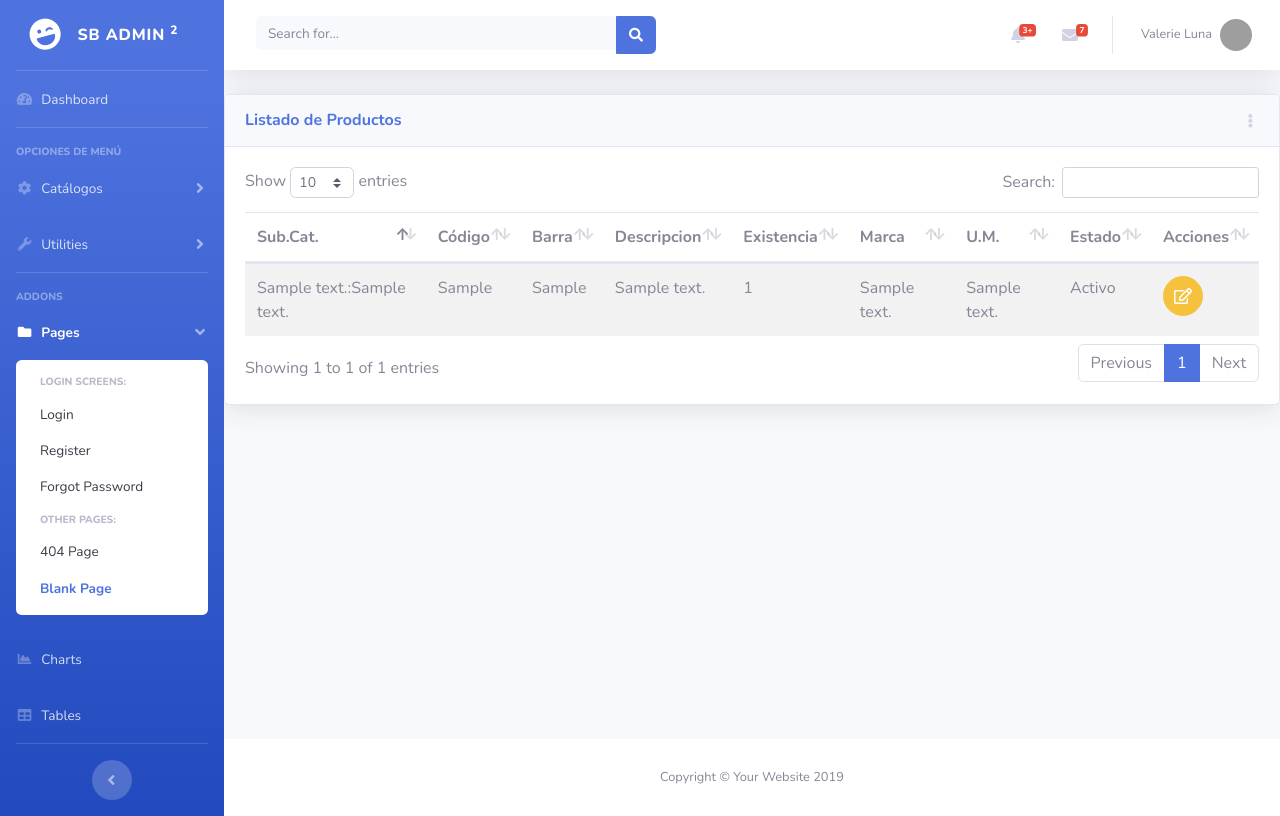
After one commit to JTorres1026/Proyecto_Final_DW, a Django app: page /inv/productos/ in a window 1280 px wide. The commit adds this page. Run offline with Django 3.2, Linux system fonts and the light colour scheme; a user stored in the database is signed in; tables that the repository leaves empty hold one stand-in row (values such as "Sample post"); some libraries are stand-ins or nearby versions; grey boxes are pictures that could not be loaded.

Commit message:
completado hasta video 95

```diff
--- a/inv/models.py
+++ b/inv/models.py
@@ -76,3 +76,31 @@ class UnidadMedida(ClaseModelo):
 
     class Meta:
         verbose_name_plural= "Unidades de Medida"
+
+
+class Producto(ClaseModelo):
+    codigo= models.CharField(
+        max_length=20,
+        unique=True
+    )
+
+    codigo_barra= models.CharField(max_length=50)
+    descripcion= models.CharField(max_length=200)
+    precio= models.FloatField(default=0)
+    existencia= models.IntegerField(default=0)
+    ultima_compra= models.DateField(null=True, blank=True)
+
+    marca= models.ForeignKey(Marca,on_delete=models.CASCADE)
+    unidad_medida= models.ForeignKey(UnidadMedida, on_delete=models.CASCADE)
+    subcategoria= models.ForeignKey(SubCategoria, on_delete=models.CASCADE)
+
+    def __str__(self):
+        return '{}'.format(self.descripcion)
+
+    def save(self):
+        self.descripcion= self.descripcion.upper()
+        super(Producto, self).save()
+
+    class Meta:
+        verbose_name_plural= "Productos"
+        unique_together= ('codigo', 'codigo_barra')
--- /dev/null
+++ b/inv/templates/inv/producto_list.html
@@ -0,0 +1,87 @@
+
+
+
+{% extends 'base/base.html' %}
+
+{% block page_content %}
+
+<div class="card shadow mb-4">
+    <!-- Card Header - Dropdown -->
+    <div class="card-header py-3 d-flex flex-row align-items-center justify-content-between">
+      <h6 class="m-0 font-weight-bold text-primary">Listado de Productos</h6>
+      <div class="dropdown no-arrow">
+        <a class="dropdown-toggle" href="#" role="button" id="dropdownMenuLink" data-toggle="dropdown" aria-haspopup="true" aria-expanded="false">
+          <i class="fas fa-ellipsis-v fa-sm fa-fw text-gray-400"></i>
+        </a>
+        <div class="dropdown-menu dropdown-menu-right shadow animated--fade-in" aria-labelledby="dropdownMenuLink">
+          <div class="dropdown-header">Dropdown Header:</div>
+          <a class="dropdown-item" href="#"><i class="far fa-calendar-plus"></i>Nuevo</a>
+
+        </div>
+      </div>
+    </div>
+    <!-- Card Body -->
+    <div class="card-body">
+        {% if not obj %}
+            <div class="alert alert-info">
+                No hay productos
+            </div>
+
+        {% else %}
+
+
+
+        <table class="table table-striped table-hover">
+            <thead>
+                <th>Sub.Cat.</th>
+                <th>Código</th>
+                <th>Barra</th>
+                <th>Descripcion</th>
+                <th>Existencia</th>
+                <th>Marca</th>
+                <th>U.M.</th>
+                <th>Estado</th>
+                <th class="all">Acciones</th>
+            </thead>
+
+            <tbody>
+
+                {% for item in obj %}
+                    <tr>
+                        <td>{{ item.subcategoria }}</td>
+                        <td>{{ item.codigo }}</td>
+                        <td>{{ item.codigo_barra }}</td>
+                        <td>{{ item.descripcion }}</td>
+                        <td>{{ item.existencia }}</td>
+                        <td>{{ item.marca }}</td>
+                        <td>{{ item.unidad_medida }}</td>
+                        <td>{{ item.estado|yesno:"Activo,Inactivo" }}</td>
+
+                        <td>
+                            <!--
+                            <a href="{% url 'inv:subcategoria_edit' item.id %}" class="btn btn-warning btn-circle" role="button" > <i class="far fa-edit"></i>  </a>
+                            <a href="{% url 'inv:subcategoria_del' item.id %}" class="btn btn-danger btn-circle" role="button" > <i class="far fa-trash-alt"></i>  </a>
+                            -->
+                            <button class="btn btn-warning btn-circle"><i class="far fa-edit"></i></button>
+                        </td>
+                    </tr>
+                {% endfor %}
+
+            </tbody>
+
+        </table>
+        {% endif %}
+    </div>
+  </div>
+{% endblock %}
+
+
+{% block js_page %}
+  <script>
+    //Call the datatables jQuery plugin
+    $(document).ready(function(){
+      $('.table').DataTable();
+    });
+  </script>
+
+{% endblock %}
--- a/inv/urls.py
+++ b/inv/urls.py
@@ -2,7 +2,7 @@
 from django.urls import path
 from .views import CategoriaView, CategoriaNew, CategoriaEdit, CategoriaDel, SubCategoriaView, \
 SubCategoriaNew, SubCategoriaEdit, SubCategoriaDel, MarcaView, MarcaNew, MarcaEdit , marca_inactivar, \
-UMView,UMNew,UMEdit,um_inactivar
+UMView,UMNew,UMEdit,um_inactivar , ProductoView, ProductoNew, ProductoEdit, producto_inactivar
 
 urlpatterns = [
     path('categorias/', CategoriaView.as_view(), name='categoria_list'),
@@ -25,4 +25,10 @@ urlpatterns = [
     path('um/new', UMNew.as_view(), name='um_new'),
     path('um/edit/<int:pk>', UMEdit.as_view(), name='um_edit'),
     path('um/inactivar/<int:id>', um_inactivar, name='um_inactivar'),
+
+
+    path('productos/', ProductoView.as_view(), name='producto_list'),
+    path('productos/new', ProductoNew.as_view(), name='producto_new'),
+    path('productos/edit/<int:pk>', ProductoEdit.as_view(), name='producto_edit'),
+    path('productos/inactivar/<int:id>', producto_inactivar, name='producto_inactivar'),
 ]
--- a/inv/views.py
+++ b/inv/views.py
@@ -6,11 +6,11 @@ from django.views import generic
 
 from django.contrib.auth.mixins import LoginRequiredMixin
 
-from .models import Categoria, SubCategoria, Marca, UnidadMedida
+from .models import Categoria, SubCategoria, Marca, UnidadMedida, Producto
 
 from django.urls import reverse_lazy
 
-from .forms import CategoriaForm, SubCategoriaForm, MarcaForm, UMForm
+from .forms import CategoriaForm, SubCategoriaForm, MarcaForm, UMForm, ProductoForm
 
 class CategoriaView(LoginRequiredMixin, generic.ListView):
     model = Categoria
@@ -198,3 +198,56 @@ def um_inactivar(request,id):
         return redirect("inv:um_list")
 
     return render(request, template_name, contexto)
+
+
+class ProductoView(LoginRequiredMixin, generic.ListView):
+    model = Producto
+    template_name = "inv/producto_list.html"
+    context_object_name = "obj"
+    login_url = "bases:login"
+
+
+class ProductoNew(LoginRequiredMixin,generic.CreateView):
+    model= Producto
+    template_name= "inv/producto_form.html"
+    context_object_name= "obj"
+    form_class= ProductoForm
+    success_url= reverse_lazy("inv:producto_list")
+    login_url= "base:login"
+
+    def form_valid(self, form):
+        form.instance.uc = self.request.user
+        return super().form_valid(form)
+
+
+
+class ProductoEdit(LoginRequiredMixin,generic.UpdateView):
+    model= Producto
+    template_name= "inv/producto_form.html"
+    context_object_name= "obj"
+    form_class= ProductoForm
+    success_url= reverse_lazy("inv:producto_list")
+    login_url= "base:login"
+
+    def form_valid(self, form):
+        form.instance.um = self.request.user.id
+        return super().form_valid(form)
+
+
+def producto_inactivar(request,id):
+    prod= Producto.objects.filter(pk=id).first()
+    contexto= {}
+    template_name="inv/catalogos_del.html"
+
+    if not prod:
+        return redirect("inv:producto_list")
+
+    if request.method=='GET':
+        contexto={'obj':prod}
+
+    if request.method=='POST':
+        prod.estado = False
+        prod.save()
+        return redirect("inv:producto_list")
+
+    return render(request, template_name, contexto)
--- a/templates/base/base.html
+++ b/templates/base/base.html
@@ -74,6 +74,7 @@
             <a class="collapse-item" href="{% url 'inv:subcategoria_list' %}">Sub Categorias</a>
             <a class="collapse-item" href="{% url 'inv:marca_list' %}">Marcas</a>
             <a class="collapse-item" href="{% url 'inv:um_list' %}">Unidades de medida</a>
+            <a class="collapse-item" href="{% url 'inv:producto_list' %}">Producto</a>
           </div>
         </div>
       </li>
```
Also changed, not shown: inv/forms.py (+21 -1 lines), inv/migrations/0005_producto.py (added).
